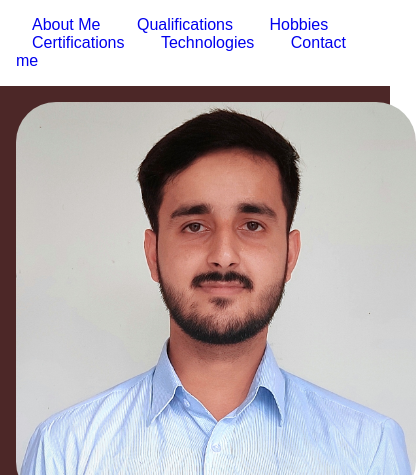
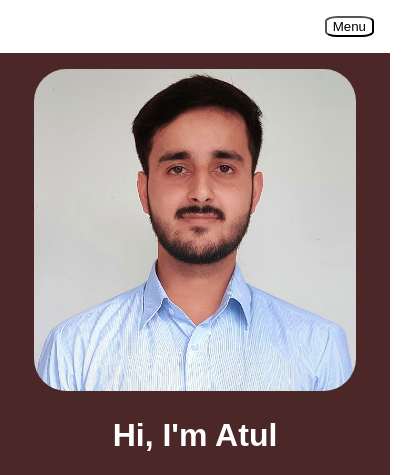
Before and after one commit to AtulKhajuria/Portfolio, a plain HTML site: page index.html in a window 390 px wide. Shown: the top 475 px of the page, 416 px wide, since content can reach past the window. Drawn offline with Linux system fonts and the light colour scheme.

Commit message:
Added files

```diff
--- a/index.html
+++ b/index.html
@@ -11,14 +11,36 @@
     <title>Atul Khajuria</title>
   </head>
   <body>
+    <section class="menu">
+      <button id="close-menu">&times;</button>
+      <nav>
+        <ul>
+          <li><a href="#about-me">About Me</a></li>
+          <li>
+            <a href="#qualifications">Qualifications</a>
+          </li>
+          <li><a href="#hobbies">Hobbies</a></li>
+          <li>
+            <a href="#certifications">Certifications</a>
+          </li>
+          <li>
+            <a href="#technologies">Technologies</a>
+          </li>
+          <li><a href="#contact-me">Contact me</a></li>
+        </ul>
+      </nav>
+    </section>
     <header>
-      <nav>
-        <a href="#about-me" title="About Me">About Me</a>
-        <a href="#qualifications" title="My Qualifications">Qualifications</a>
-        <a href="#hobbies" title="My Hobbies">Hobbies</a>
-        <a href="#certifications" title="My Certifications">Certifications</a>
-        <a href="#technologies" title="Technologies I know">Technologies</a>
-        <a href="#contact-me" title="Contact Me">Contact me</a>
+      <nav class="default-nav">
+        <a href="#about-me">About Me</a>
+        <a href="#qualifications">Qualifications</a>
+        <a href="#hobbies">Hobbies</a>
+        <a href="#certifications">Certifications</a>
+        <a href="#technologies">Technologies</a>
+        <a href="#contact-me">Contact me</a>
+      </nav>
+      <nav class="mobile-nav">
+        <button id="menu-button">Menu</button>
       </nav>
     </header>
     <main>
@@ -142,5 +164,6 @@
     </main>
     <footer>Made with ❤️ by Atul Khajuria ©️2022</footer>
     <script src="script.js"></script>
+    <script src="menu.js"></script>
   </body>
 </html>
--- /dev/null
+++ b/menu.js
@@ -0,0 +1,13 @@
+document.addEventListener("DOMContentLoaded", function () {
+  document.getElementById("menu-button").addEventListener("click", showMenu);
+  document.getElementById("close-menu").addEventListener("click", closeMenu);
+
+  function showMenu() {
+    const menu = document.querySelector("section.menu");
+    menu.style.height = "100%";
+  }
+  function closeMenu() {
+    const menu = document.querySelector("section.menu");
+    menu.style.height = "0";
+  }
+});
--- a/style.css
+++ b/style.css
@@ -71,7 +71,7 @@ form#contact {
 }
 #contact input,
 #contact textarea,
-button {
+#contact button {
   width: 100%;
 }
 header {
@@ -81,9 +81,14 @@ header {
   /* border-bottom: 2px solid white; */
   background-color: hwb(0 100% 0% / 1);
 }
+nav a {
+  text-decoration: none;
+}
 header nav > a {
-  margin: 16px;
-  text-decoration: none;
+  margin-right: 16px;
+}
+header nav > a:last-child {
+  margin-right: revert;
 }
 /* header nav > a:hover {
   /* This is a Pseudo Class */
@@ -99,3 +104,58 @@ footer {
   border-top: 3px solid;
   padding: 10px;
 }
+
+.mobile-nav,
+section.menu {
+  display: none;
+}
+
+@media (width<625px) {
+  .default-nav {
+    display: none;
+  }
+  .mobile-nav {
+    display: revert;
+  }
+
+  #menu-button {
+    display: block;
+    background: transparent;
+    border-radius: 25%;
+    margin-left: auto;
+  }
+
+  section.menu {
+    display: revert;
+    height: 0;
+    width: 100%;
+    overflow: hidden;
+    position: fixed;
+    top: 0;
+    z-index: 1;
+    background: hsl(0, 0%, 100%);
+  }
+  section.menu ul {
+    list-style: none;
+  }
+  section.menu ul > li {
+    margin-bottom: 16px;
+    font-size: 1.5rem;
+  }
+  section.menu nav {
+    margin-top: 48px;
+  }
+  #close-menu {
+    position: absolute;
+    right: 16px;
+    top: 16px;
+    background: transparent;
+    font-size: x-large;
+    border: none;
+  }
+}
+@media (width <625px) {
+  #profileimg {
+    width: 90%;
+  }
+}
```
